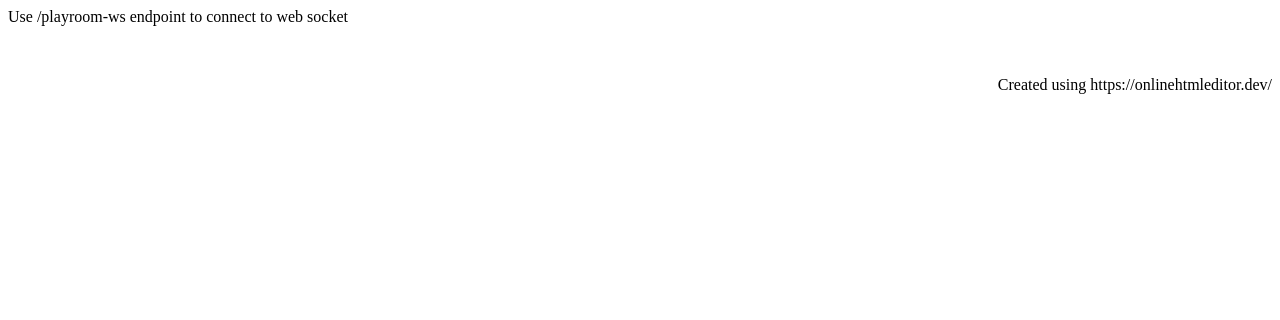
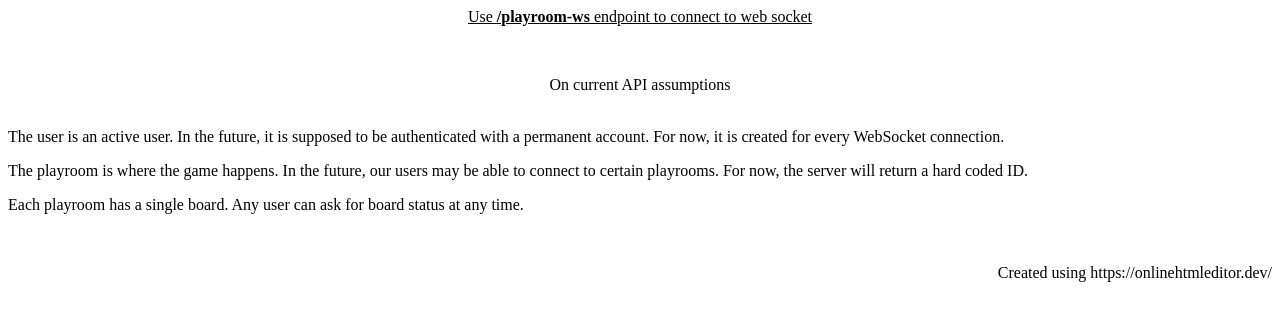
Before and after one commit to vvok12/random-rush, a plain HTML site: page rust-src/index.html in a window 1280 px wide. Drawn offline with Linux system fonts and the light colour scheme.

Commit message:
explanations

```diff
--- a/rust-src/index.html
+++ b/rust-src/index.html
@@ -1,3 +1,8 @@
-<p>Use /playroom-ws endpoint to connect to web socket</p>
+<p style="text-align:center;"><u>Use </u><strong><u>/playroom-ws</u></strong><u> endpoint to connect to web socket</u></p>
+<p style="text-align:center;">&nbsp;</p>
+<p style="text-align:center;">On current API assumptions</p>
+<p style="text-align:justify;"><br>The user is an active user. In the future, it is supposed to be authenticated with a permanent account. For now, it is created for every WebSocket connection.</p>
+<p style="text-align:justify;">The playroom is where the game happens. In the future, our users may be able to connect to certain playrooms. For now, the server will return a hard coded ID.</p>
+<p style="text-align:justify;">Each playroom has a single board. Any user can ask for board status at any time.</p>
 <p>&nbsp;</p>
 <p style="text-align:right;">Created using https://onlinehtmleditor.dev/</p>
```
